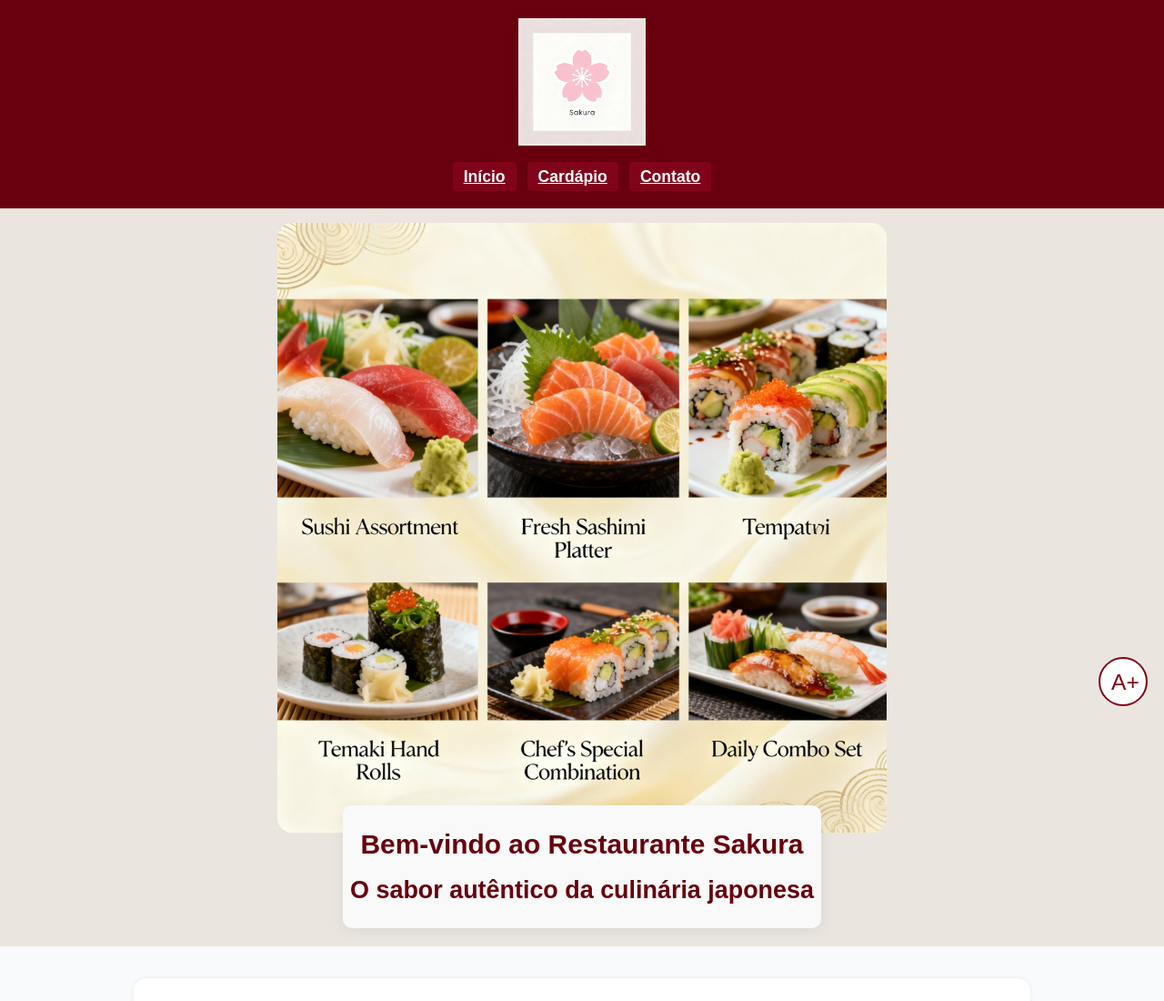
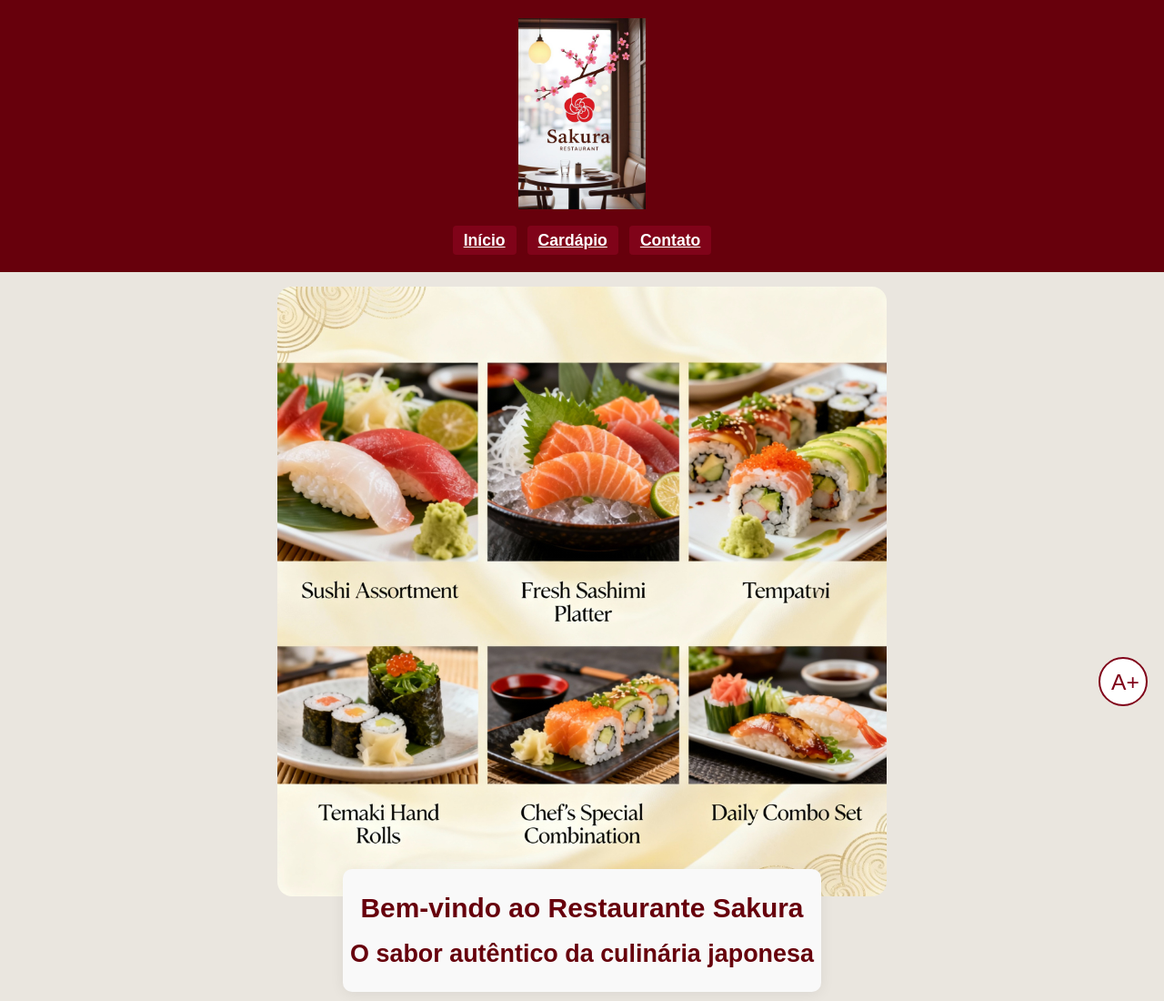
Before and after one commit to gilmroliveira/RESTAURANTE_ORIENTAL, a plain HTML site: page sushi-restaurant/index.html in a window 1280 px wide. Shown: the top 1100 px of the page at 91% size. Drawn offline with Linux system fonts and the light colour scheme.

Commit message:
Update index.html
logo sakura

```diff
--- a/sushi-restaurant/index.html
+++ b/sushi-restaurant/index.html
@@ -8,7 +8,7 @@
 </head>
 <body>
     <header role="banner">
-        <img src="../imagens/sakuraflor.png" alt="Logo do Restaurante Sakura com flor de cerejeira" class="logo">
+        <img src="../imagens/logo_sakura.png" alt="Logo do Restaurante Sakura com flor de cerejeira" class="logo">
         <nav role="navigation" aria-label="Menu principal">
             <ul>
                 <li><a href="index.html" aria-current="page">Início</a></li>
```
